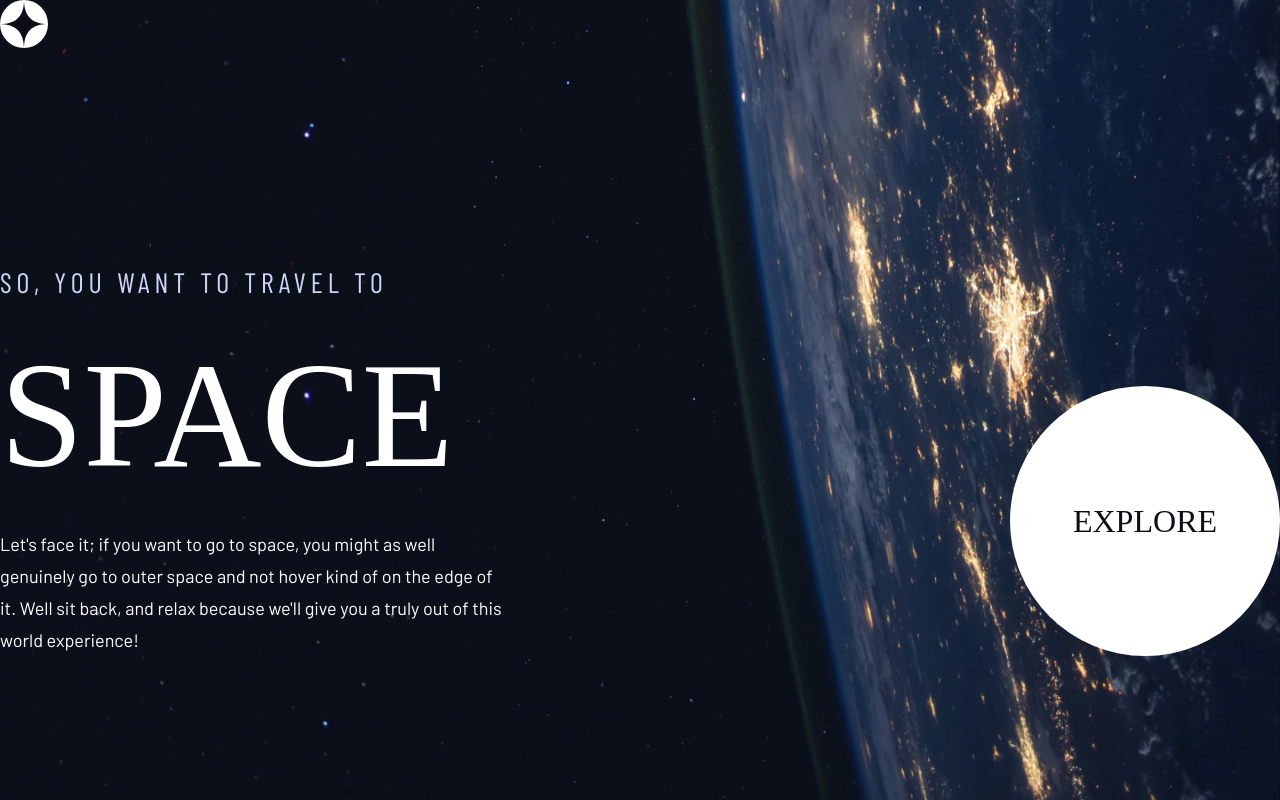
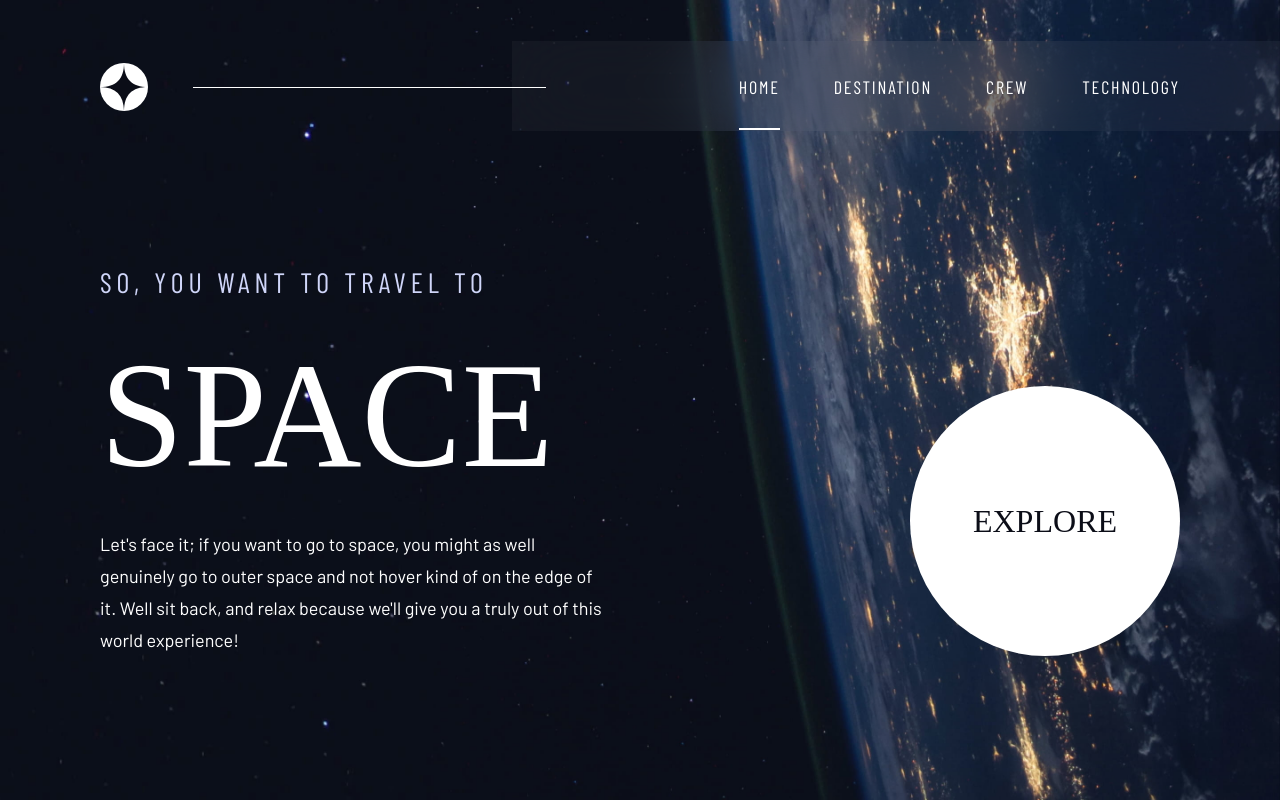
Before and after one commit to n9iels/space-tourism, an Angular app: page / in a window 1280 px wide. Built offline with nearby package versions, Linux system fonts and the light colour scheme; a web font is replaced by a local one.

Commit message:
finish navigation and home

```diff
--- a/src/app/app.component.html
+++ b/src/app/app.component.html
@@ -1,8 +1,4 @@
-<header>
-  <div class="flex max-w-7xl mx-auto">
-    <img src="/assets/shared/logo.svg" alt="" />
-  </div>
-</header>
+<app-header></app-header>
 <main>
   <router-outlet></router-outlet>
 </main>
--- a/src/app/app.module.ts
+++ b/src/app/app.module.ts
@@ -3,10 +3,11 @@ import { BrowserModule } from '@angular/platform-browser';
 
 import { AppRoutingModule } from './app-routing.module';
 import { AppComponent } from './app.component';
+import { SharedModule } from './shared/shared.module';
 
 @NgModule({
   declarations: [AppComponent],
-  imports: [BrowserModule, AppRoutingModule],
+  imports: [BrowserModule, AppRoutingModule, SharedModule],
   providers: [],
   bootstrap: [AppComponent],
 })
--- a/src/app/home/components/home/home.component.html
+++ b/src/app/home/components/home/home.component.html
@@ -1,5 +1,5 @@
 <shared-responsive-container>
-  <div class="flex justify-between">
+  <div class="flex flex-col items-center justify-between lg:flex-row">
     <div class="max-w-md">
       <h1>
         <span class="text-h5 block">So, you want to travel to</span>
@@ -12,7 +12,7 @@
         experience!
       </p>
     </div>
-    <div class="self-end">
+    <div class="p-32 lg:self-end lg:p-0">
       <shared-marketing-button
         label="Explore"
         link="/destinations"
--- /dev/null
+++ b/src/app/shared/components/header/header.component.html
@@ -0,0 +1,33 @@
+<header
+  class="max-w-5xl mx-auto px-8 pb-24 xl:px-0 before:content-[''] lg:pb-0"
+>
+  <div class="absolute right-0 w-[60vw] lg:top-9">
+    <div class="h-20 bg-transparant backdrop-blur-2xl"></div>
+  </div>
+  <div
+    class="grid grid-cols-[48px_1fr] gap-10 items-center pt-5 lg:pt-14 lg:gap-18 lg:grid-cols-[48px_0.6fr_1fr]"
+  >
+    <div class="xl:-ml-28">
+      <img src="/assets/shared/logo.svg" alt="" />
+    </div>
+    <div class="hidden h-[1px] bg-white z-20 lg:block xl:-ml-11">&nbsp;</div>
+    <nav class="justify-self-end z-10">
+      <ul class="flex space-x-12 font-body-alt uppercase">
+        <li *ngFor="let nav of navigation; let i = index">
+          <a
+            [routerLink]="nav.link"
+            [ngClass]="{ 'border-b-2 pb-[1.7rem]': isActiveRoute(nav.link) }"
+          >
+            <span
+              class="hidden font-bold mr-2 xl:inline-block"
+              aria-hidden="true"
+            >
+              0{{ i }}
+            </span>
+            {{ nav.title }}
+          </a>
+        </li>
+      </ul>
+    </nav>
+  </div>
+</header>
--- /dev/null
+++ b/src/app/shared/components/header/header.component.ts
@@ -0,0 +1,24 @@
+import { Component } from '@angular/core';
+import { Router } from '@angular/router';
+import { map } from 'rxjs';
+
+@Component({
+  selector: 'app-header',
+  templateUrl: './header.component.html',
+})
+export class HeaderComponent {
+  constructor(private readonly router: Router) {}
+
+  get navigation() {
+    return [
+      { title: 'Home', link: '/' },
+      { title: 'Destination', link: '/destination' },
+      { title: 'Crew', link: '/crew' },
+      { title: 'Technology', link: '/technology' },
+    ];
+  }
+
+  isActiveRoute(link: string) {
+    return this.router.url === link;
+  }
+}
--- a/src/app/shared/components/responsive-container/responsive-container.component.html
+++ b/src/app/shared/components/responsive-container/responsive-container.component.html
@@ -1,3 +1,5 @@
-<div class="absolute left-0 right-0 bottom-32 max-w-6xl mx-auto">
+<div
+  class="left-0 right-0 bottom-32 max-w-5xl mx-auto px-8 xl:px-0 lg:absolute"
+>
   <ng-content></ng-content>
 </div>
--- a/src/styles.css
+++ b/src/styles.css
@@ -5,11 +5,15 @@
 @layer base {
   html,
   body {
-    @apply h-full bg-no-repeat bg-cover bg-center font-body text-white text-base relative;
+    @apply min-h-screen bg-no-repeat bg-cover bg-fixed bg-center font-body bg-black text-white text-base relative;
   }
 
   body.home {
-    @apply bg-[url('assets/home/background-home-desktop.jpg')];
+    @apply bg-[url('assets/home/background-home-mobile.jpg')] lg:bg-[url('assets/home/background-home-desktop.jpg')] md:bg-[url('assets/home/background-home-tablet.jpg')];
+  }
+
+  .font-body-alt {
+    @apply tracking-widest;
   }
 
   .text-h1,
--- a/tailwind.config.js
+++ b/tailwind.config.js
@@ -2,6 +2,12 @@
 module.exports = {
   content: ["./src/**/*.{html,ts}"],
   theme: {
+    screens: {
+      sm: "640px",
+      md: "768px",
+      lg: "1024px",
+      xl: "1440px",
+    },
     fontFamily: {
       display: '"Bellefair", serif',
       body: '"Barlow", sans-serif',
@@ -19,7 +25,7 @@ module.exports = {
       black: "#0B0D17",
       white: "#FFFFFF",
       purple: "#D0D6F9",
-      transparant: "rgba(0, 0, 0, 0.3)",
+      transparant: "rgba(255, 255, 255, 0.04)",
     },
     extend: {},
   },
```
Also changed, not shown: src/app/shared/shared.module.ts (+11 -2 lines), 1 other file (tests, documents, lock files or other folders).
